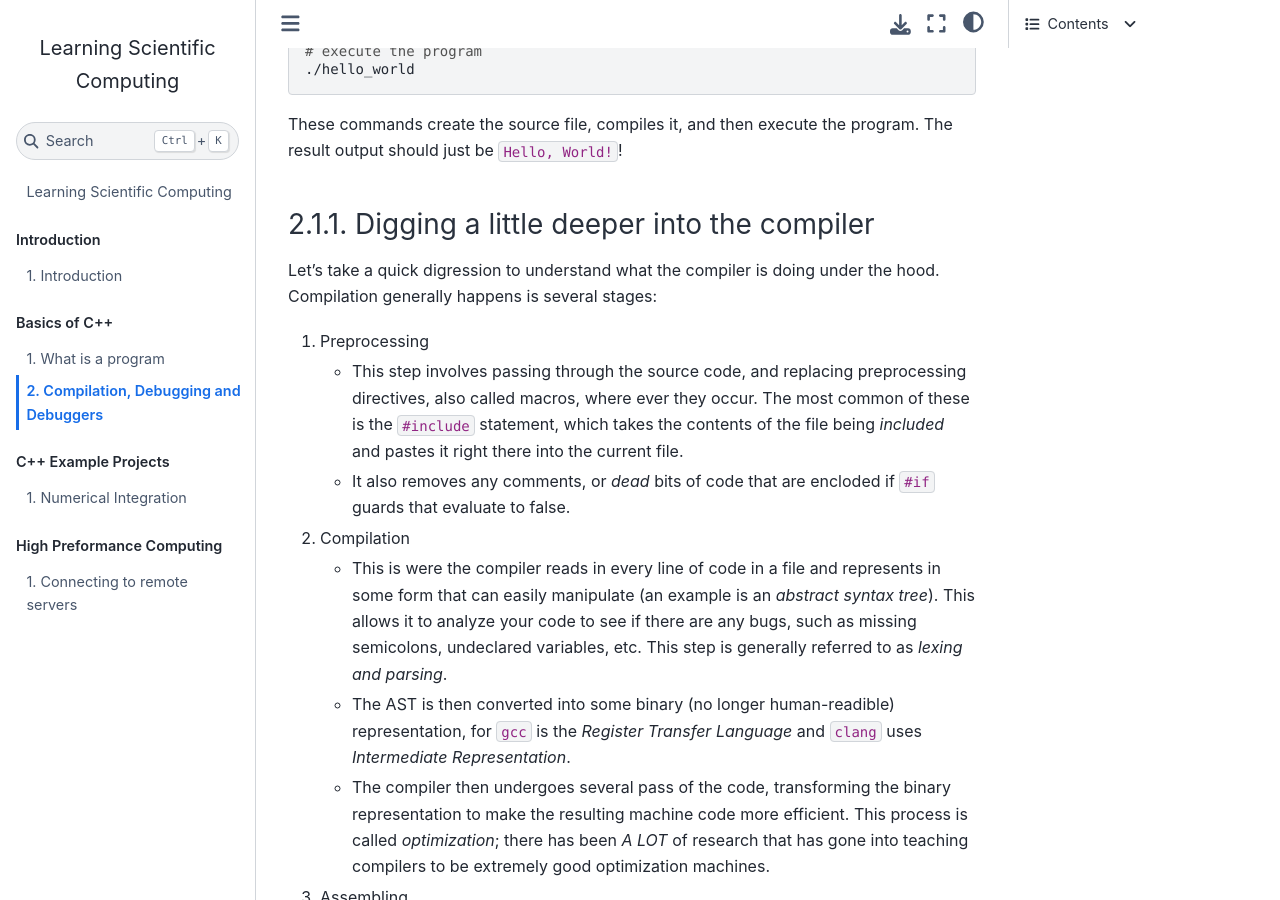
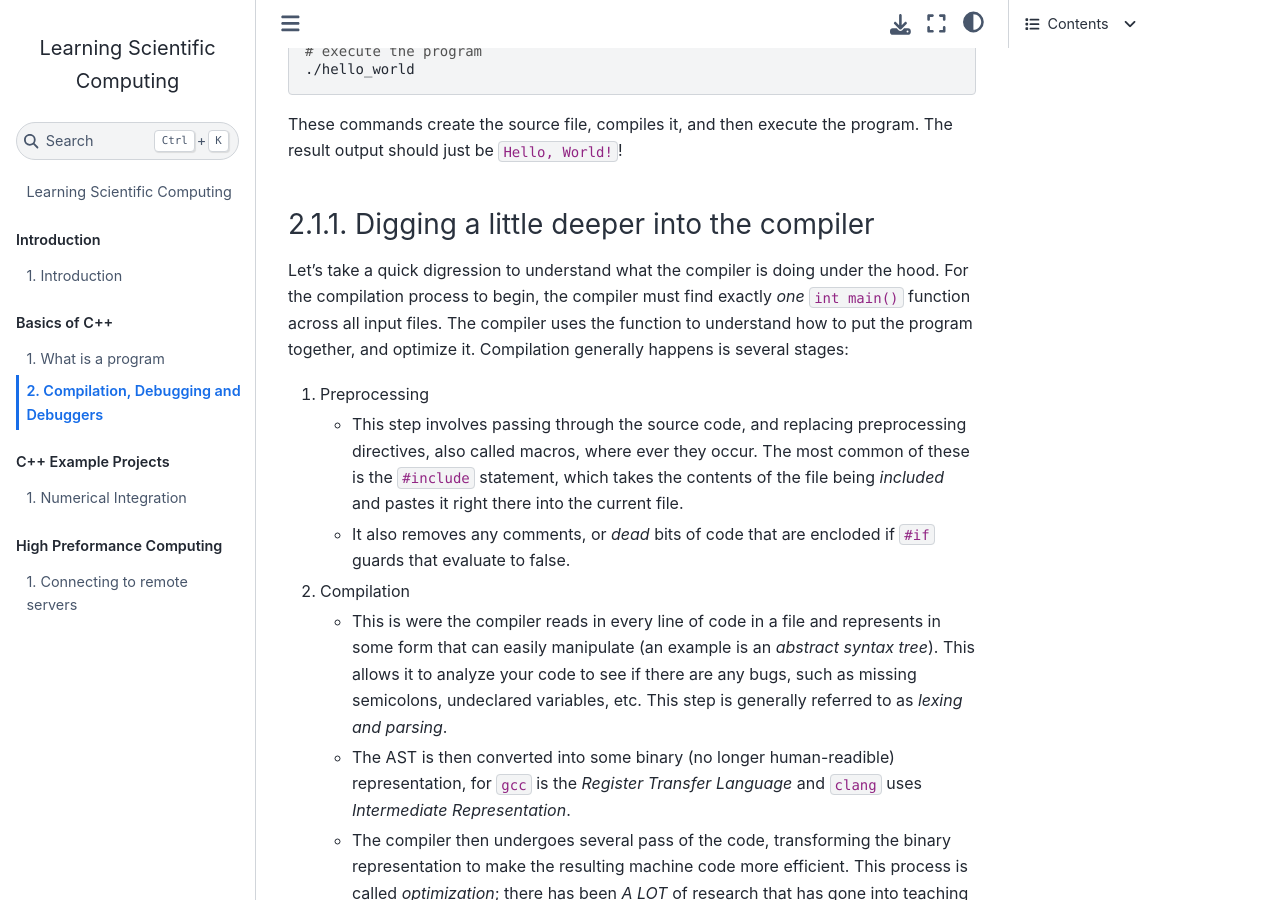
Before and after one commit to ominusliticus/learning_scientific_computing, a Jupyter Book: the page built from compilation_and_debugging.md, in a window 1280 px wide and 900 px high, scrolled down 1738 px. Built offline with Jupyter Book 1.0.4 settings and Sphinx 7.4.7 and the Sphinx Book theme 1.1.4, drawn with Linux system fonts in a browser that asks for light colours.

Commit message:
Fix the lack of discussion of int main:

```diff
--- a/compilation_and_debugging.md
+++ b/compilation_and_debugging.md
@@ -66,6 +66,8 @@ The result output should just be `Hello, World!`!
 ### Digging a little deeper into the compiler
 
 Let's take a quick digression to understand what the compiler is doing under the hood.
+For the compilation process to begin, the compiler must find exactly _one_ `int main()` function across all input files.
+The compiler uses the function to understand how to put the program together, and optimize it.
 Compilation generally happens is several stages:
 1. Preprocessing
     - This step involves passing through the source code, and replacing preprocessing directives, also called macros, where ever they occur.
```
